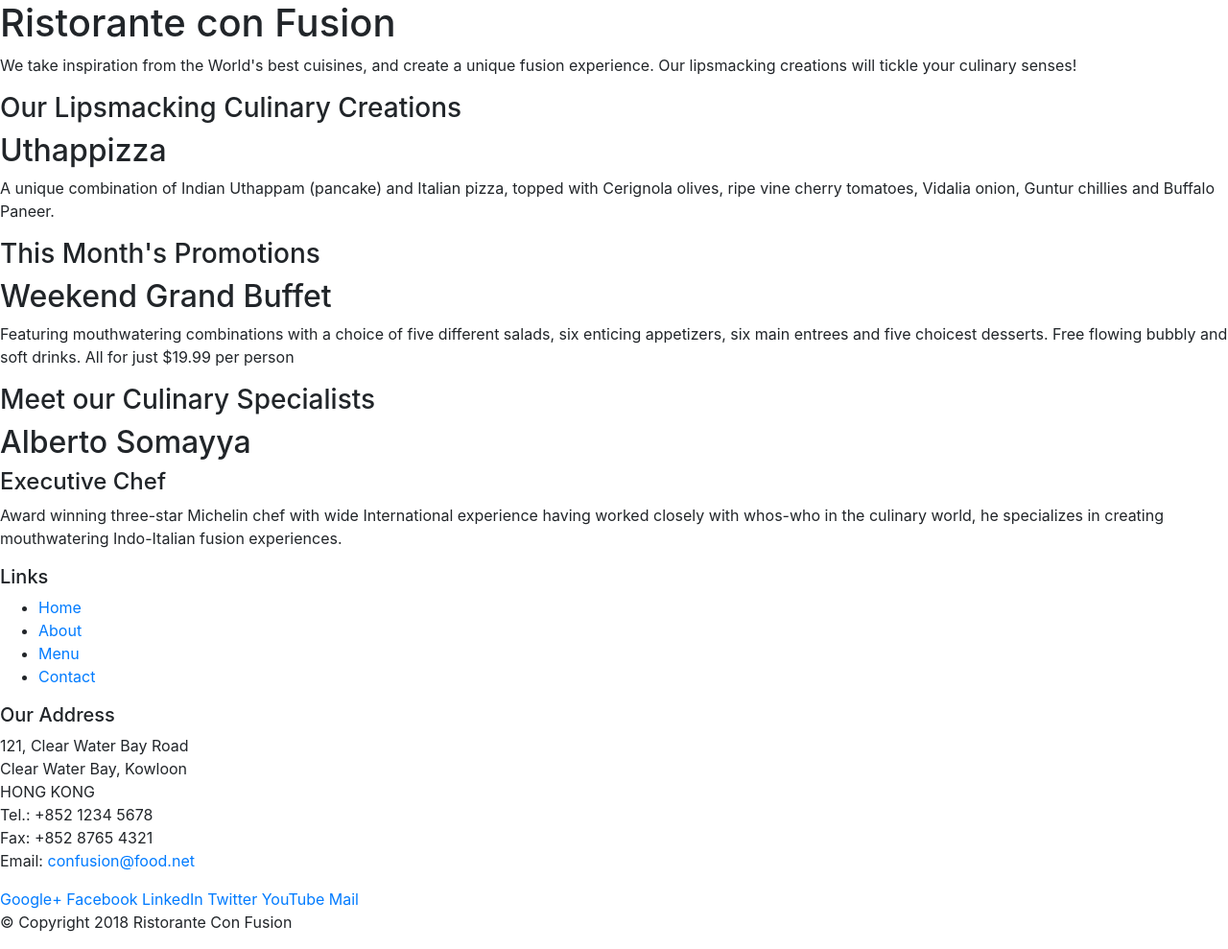
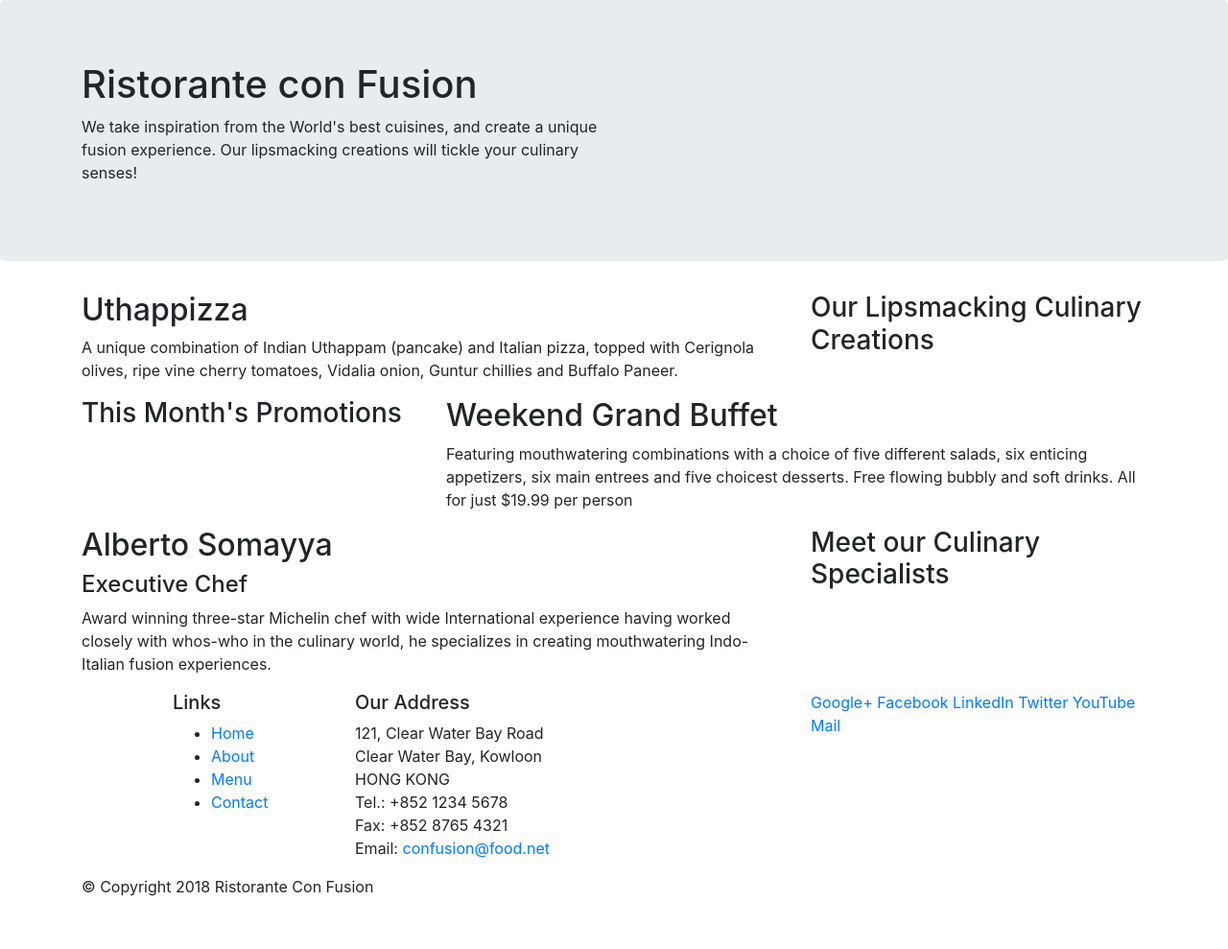
Before and after one commit to JackXu1999/Coursera-intro-to-bootstrap, a website: page index.html in a window 1280 px wide. Shown: the whole page at 96% size. After the commit the page ends 952 px from the top, so only its background shows below. Drawn offline with nearby package versions, Linux system fonts and the light colour scheme.

Commit message:
Bootstrap Grid System

```diff
--- a/index.html
+++ b/index.html
@@ -14,46 +14,46 @@
 
 <body>
 
-    <header>
-        <div>
-            <div>
-                <div>
+    <header class="jumbotron">
+        <div class="container">
+            <div class="row">
+                <div class="col-12 col-sm-6">
                     <h1>Ristorante con Fusion</h1>
                     <p>We take inspiration from the World's best cuisines, and create a unique fusion experience. Our lipsmacking creations will tickle your culinary senses!</p>
                 </div>
-                <div>
+                <div class="col-12 col-sm">
                 </div>
             </div>
         </div>
     </header>
 
-    <div>
-        <div>
-            <div>
+    <div class="container">
+        <div class="row">
+            <div class="col-12 col-sm-4 order-sm-last col-sm-3">
                 <h3>Our Lipsmacking Culinary Creations</h3>
             </div>
-            <div>
+            <div class="col col-sm order-sm-first col-md">
                 <h2>Uthappizza</h2>
                 <p>A unique combination of Indian Uthappam (pancake) and Italian pizza, topped with Cerignola olives, ripe vine cherry tomatoes, Vidalia onion, Guntur chillies and Buffalo Paneer.</p>
             </div>
         </div>
 
 
-        <div>
-            <div>
+        <div class="row">
+            <div class="col-12 col-sm-4 col-sm-3">
                 <h3>This Month's Promotions</h3>
             </div>
-            <div>
+            <div class="col col-sm col-md">
                 <h2>Weekend Grand Buffet</h2>
                 <p>Featuring mouthwatering combinations with a choice of five different salads, six enticing appetizers, six main entrees and five choicest desserts. Free flowing bubbly and soft drinks. All for just $19.99 per person </p>
             </div>
         </div>
 
-        <div>
-            <div>
+        <div class="row">
+            <div class="col-12 col-sm-4 order-sm-last col-sm-3">
                 <h3>Meet our Culinary Specialists</h3>
             </div>
-            <div>
+            <div class="col col-sm order-sm-first col-md">
                 <h2>Alberto Somayya</h2>
                 <h4>Executive Chef</h4>
                 <p>Award winning three-star Michelin chef with wide International experience having worked closely with whos-who in the culinary world, he specializes in creating mouthwatering Indo-Italian fusion experiences. </p>
@@ -62,9 +62,9 @@
     </div>
 
     <footer>
-        <div>
-            <div>
-                <div>
+        <div class="container">
+            <div class="row">
+                <div class="col-4 offset-1 col-sm-2">
                     <h5>Links</h5>
                     <ul>
                         <li><a href="#">Home</a></li>
@@ -73,7 +73,7 @@
                         <li><a href="#">Contact</a></li>
                     </ul>
                 </div>
-                <div>
+                <div class="col-7 col-sm-5">
                     <h5>Our Address</h5>
                     <address>
 		              121, Clear Water Bay Road<br>
@@ -84,7 +84,7 @@
 		              Email: <a href="mailto:confusion@food.net">confusion@food.net</a>
 		           </address>
                 </div>
-                <div>
+                <div class="col-12 col-sm-4">
                     <div>
                         <a href="http://google.com/+">Google+</a>
                         <a href="http://www.facebook.com/profile.php?id=">Facebook</a>
@@ -95,8 +95,8 @@
                     </div>
                 </div>
            </div>
-           <div>
-                <div>
+           <div class="row">
+                <div class="col-auto">
                     <p>© Copyright 2018 Ristorante Con Fusion</p>
                 </div>
            </div>
```
